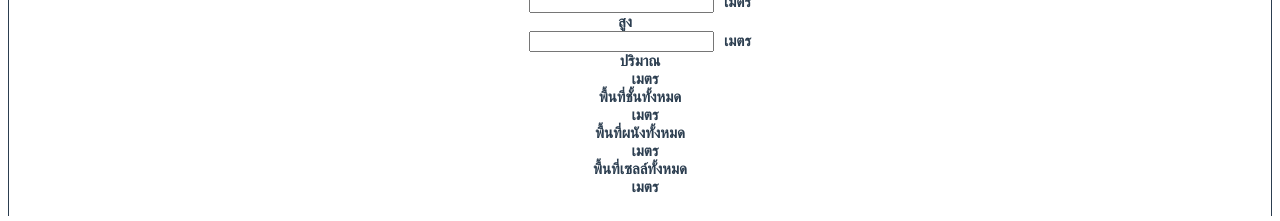
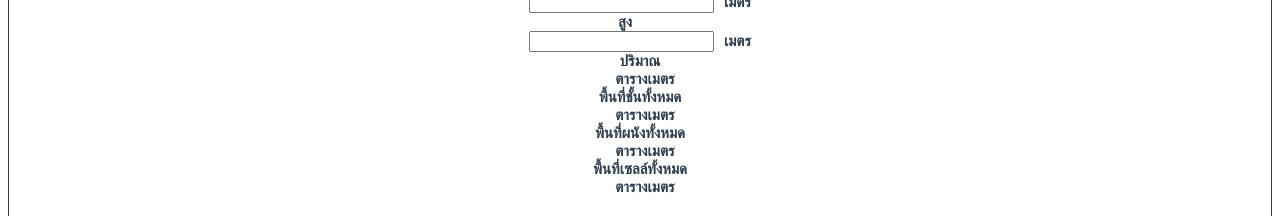
Before and after one commit to koonlookhin190/Acoustic_calculator_program, a Vue app: page / in a window 1280 px wide. Shown: the part 889-1110 px from the top of the page. Built offline with nearby package versions, Linux system fonts and the light colour scheme.

Commit message:
metres to metres^2

```diff
--- a/src/views/HomeView.vue
+++ b/src/views/HomeView.vue
@@ -61,14 +61,14 @@
           <div>
             <span>ปริมาณ</span>
           </div>
-          <span class="metres">เมตร</span>
+          <span class="metres">ตารางเมตร</span>
         </div>
 
         <div>
           <div>
             <span>พื้นที่ชั้นทั้งหมด</span>
           </div>
-          <span class="metres">เมตร</span>
+          <span class="metres">ตารางเมตร</span>
         </div>
       </div>
       <div class="col-lg-4">
@@ -76,14 +76,14 @@
           <div>
             <span>พื้นที่ผนังทั้งหมด</span>
           </div>
-          <span class="metres">เมตร</span>
+          <span class="metres">ตารางเมตร</span>
         </div>
 
         <div>
           <div>
             <span>พื้นที่เซลล์ทั้งหมด</span>
           </div>
-          <span class="metres">เมตร</span>
+          <span class="metres">ตารางเมตร</span>
         </div>
       </div>
     </div>
```
